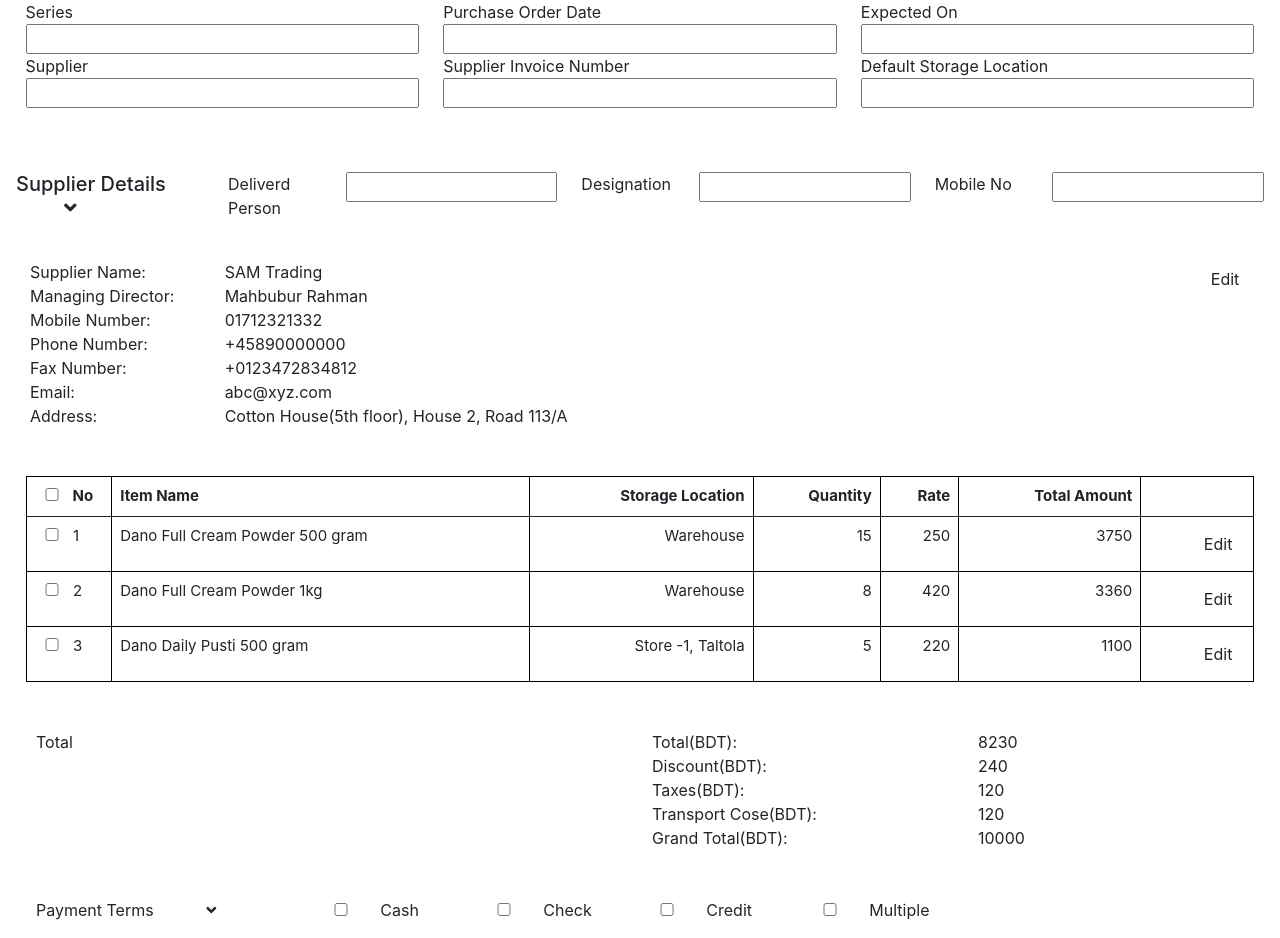
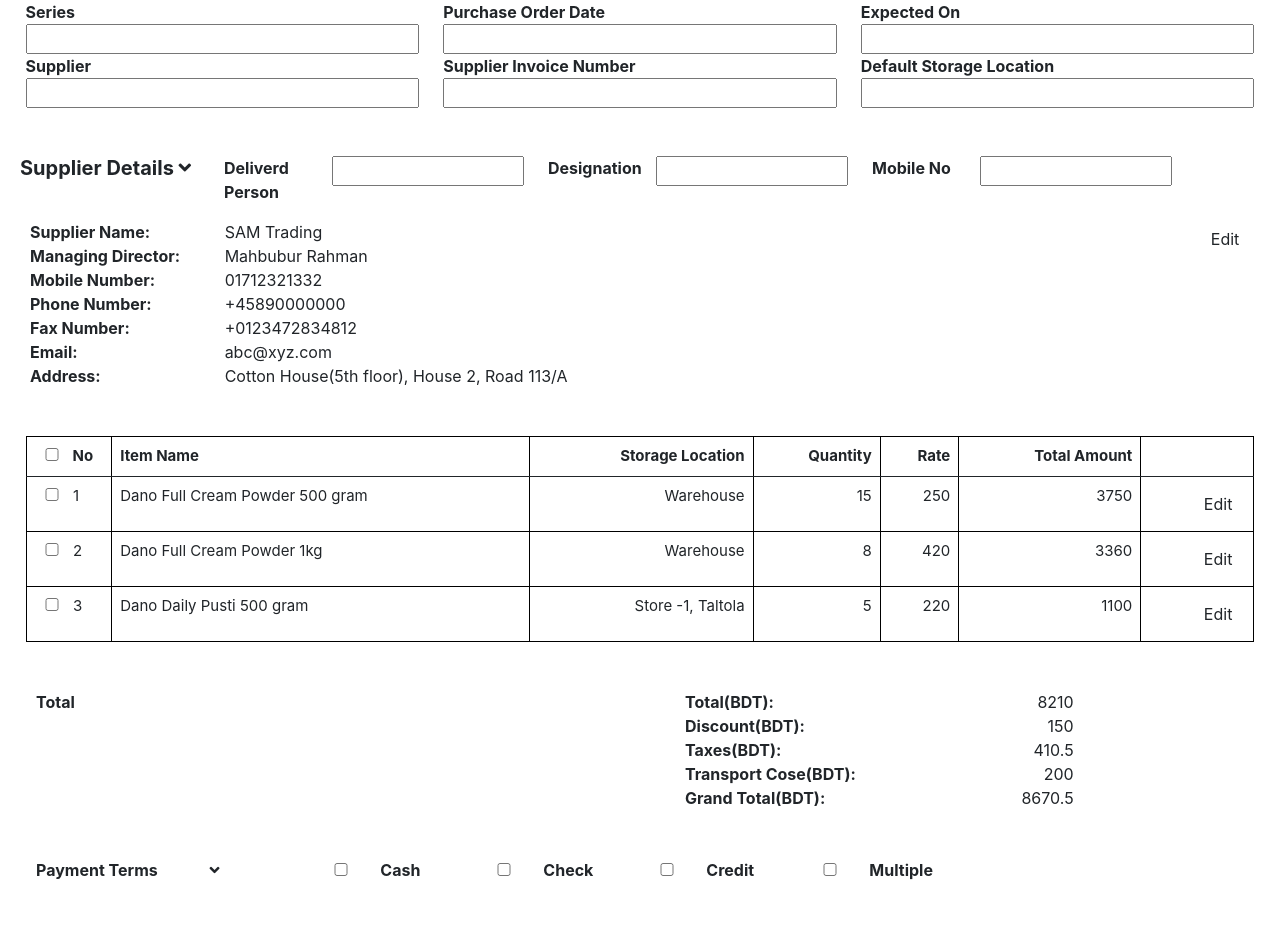
Before and after one commit to Dilgite/ERP, a React (Create React App) app: page / in a window 1280 px wide. After the commit the page ends 898 px from the top, so only its background shows below. Built offline with nearby package versions, Linux system fonts and the light colour scheme.

Commit message:
grand total calculation

```diff
--- a/src/App.css
+++ b/src/App.css
@@ -1,38 +1,16 @@
 .App {
-  text-align: center;
+  overflow: hidden;
 }
 
-.App-logo {
-  height: 40vmin;
-  pointer-events: none;
-}
-
-@media (prefers-reduced-motion: no-preference) {
-  .App-logo {
-    animation: App-logo-spin infinite 20s linear;
+@media (max-width: 700px) {
+  .App{
+    overflow: hidden;
   }
 }
 
-.App-header {
-  background-color: #282c34;
-  min-height: 100vh;
-  display: flex;
-  flex-direction: column;
-  align-items: center;
-  justify-content: center;
-  font-size: calc(10px + 2vmin);
-  color: white;
-}
 
-.App-link {
-  color: #61dafb;
-}
-
-@keyframes App-logo-spin {
-  from {
-    transform: rotate(0deg);
-  }
-  to {
-    transform: rotate(360deg);
+@media (max-width: 425px) {
+  .App{
+    overflow: hidden;
   }
 }
--- a/src/App.js
+++ b/src/App.js
@@ -4,7 +4,7 @@
 
 function App() {
   return (
-    <div>
+    <div className='App'>
     <Invoice />
 
     </div>
--- a/src/views/Invoice/InvoiceTop/InvoiceTop.js
+++ b/src/views/Invoice/InvoiceTop/InvoiceTop.js
@@ -4,34 +4,34 @@
   return (
     <div className="top-container">
       <div className="row">
-        <div className="col-sm-12 col-md-6 col-lg-4">
+        <div className="col-sm-12 col-md-6 col-lg-4 fw-bold">
          Series
           <br></br>
           <input type="text" required></input>
         </div>
-        <div className="col-sm-12 col-md-6 col-lg-4">
+        <div className="col-sm-12 col-md-6 col-lg-4 fw-bold">
           Purchase Order Date
           <br></br>
           <input></input>
         </div>
-        <div className="col-sm-12 col-md-6 col-lg-4">
+        <div className="col-sm-12 col-md-6 col-lg-4 fw-bold">
           Expected On
           <br></br>
           <input></input>
         </div>
       </div>
       <div className="row">
-        <div className="col-sm-12 col-md-6 col-lg-4">
+        <div className="col-sm-12 col-md-6 col-lg-4 fw-bold" >
           Supplier
           <br></br>
           <input></input>
         </div>
-        <div className="col-sm-12 col-md-6 col-lg-4">
+        <div className="col-sm-12 col-md-6 col-lg-4 fw-bold">
           Supplier Invoice Number
           <br></br>
           <input></input>
         </div>
-        <div className="col-sm-12 col-md-6 col-lg-4">
+        <div className="col-sm-12 col-md-6 col-lg-4 fw-bold">
           Default Storage Location
           <br></br>
           <input></input>
--- a/src/views/Invoice/List/List.js
+++ b/src/views/Invoice/List/List.js
@@ -1,10 +1,12 @@
 import React, { useState } from "react";
 import { orderList } from "../../../../src/dummyData/invoiceList";
+import Total from "../Total/Total";
 import "./List.css";
 
-var total = 0;
+
 
 const List = () => {
+  var total = 0;
   const calculate = (quantity, rate) => {
     total = total + quantity * rate;
     console.log(total);
@@ -144,6 +146,8 @@
           </div>
         </div>
       </div>
+
+
     </div>
   );
 };
--- a/src/views/Invoice/PaymentTerms/PaymentTerms.js
+++ b/src/views/Invoice/PaymentTerms/PaymentTerms.js
@@ -3,7 +3,7 @@
 const PaymentTerms = () => {
   return (
     <div className="row mt-5 mb-3">
-      <div className="col-lg-3 col-sm-12 col-md-6 ps-5">
+      <div className="col-lg-3 col-sm-12 col-md-6 ps-5 fw-bold">
         Payment Terms <i className=" ms-5 fas fa-angle-down"></i>
       </div>
       <div className="col-lg-6 col-sm-12 col-md-6">
@@ -13,7 +13,7 @@
               <div className="col-4">
                 <input type="checkbox"></input>{" "}
               </div>
-              <div className="col-8">Cash</div>
+              <div className="col-8 fw-bold">Cash</div>
             </div>
           </div>
           <div className="col-lg-3 col-md-6 col-sm-6">
@@ -21,7 +21,7 @@
               <div className="col-4">
                 <input type="checkbox"></input>{" "}
               </div>
-              <div className="col-8 ">Check</div>
+              <div className="col-8 fw-bold">Check</div>
             </div>
           </div>
           <div className="col-lg-3 col-md-6 col-sm-6">
@@ -29,7 +29,7 @@
               <div className="col-4">
                 <input type="checkbox"></input>{" "}
               </div>
-              <div className="col-8">Credit</div>
+              <div className="col-8 fw-bold">Credit</div>
             </div>
           </div>
           <div className="col-lg-3 col-md-6 col-sm-6">
@@ -37,7 +37,7 @@
               <div className="col-4">
                 <input type="checkbox"></input>{" "}
               </div>
-              <div className="col-8">Multiple</div>
+              <div className="col-8 fw-bold">Multiple</div>
             </div>
           </div>
         </div>
--- a/src/views/Invoice/Supplier/Supplier.js
+++ b/src/views/Invoice/Supplier/Supplier.js
@@ -3,28 +3,28 @@
 
 const Supplier = () => {
   return (
-    <div className="row mt-5 ps-3 px-3 py-3 my-3">
-      <div className="col-lg-2 col-md-6 col-sm-12">
-        <h5>Supplier Details <i className=" ms-5 fas fa-angle-down"></i></h5>
+    <div className="row mt-5 ps-2">
+      <div className="col-lg-2 col-md-6 col-sm-12 ps-4">
+        <h5 className="fw-bold">Supplier Details <i className="fas fa-angle-down"></i></h5>
       </div>
-      <div className="col-lg-10 col-md-12 col-sm-12">
-        <div className="row">
+      <div className="col-lg-9 col-md-12 col-sm-12">
+        <div className="row ">
           <div className="col-lg-4 col-md-6 col-sm-12">
             <div className="row supplier">
-              <div className="col-4">Deliverd Person </div>
-              <div className="col-8"><input className="w-100"></input></div>
+              <div className="col-sm-12 col-md-12 col-lg-4 fw-bold">Deliverd Person </div>
+              <div className="col-sm-10 col-md-12 col-lg-8 "><input ></input></div>
             </div>
           </div>
           <div className="col-lg-4 col-md-6 col-sm-12">
           <div className="row supplier">
-              <div className="col-4">Designation </div>
-              <div className="col-8"><input ></input></div>
+              <div className="col-sm-12 col-md-12 col-lg-4 fw-bold">Designation </div>
+              <div className="col-sm-10 col-md-12 col-lg-8 "><input ></input></div>
             </div>
           </div>
           <div className="col-lg-4 col-md-6 col-sm-12">
           <div className="row supplier">
-              <div className="col-4">Mobile No </div>
-              <div className="col-8"><input ></input></div>
+              <div className="col-sm-12 col-md-12 col-lg-4 fw-bold">Mobile No </div>
+              <div className="col-sm-10 col-md-12 col-lg-8 "><input ></input></div>
             </div>
           </div>
         </div>
--- a/src/views/Invoice/SupplierDetails/SupplierDetails.css
+++ b/src/views/Invoice/SupplierDetails/SupplierDetails.css
@@ -1,3 +1,3 @@
 .supplierDetails{
-    margin-left: 30px;
+    padding-left: 30px;
 }
--- a/src/views/Invoice/SupplierDetails/SupplierDetails.js
+++ b/src/views/Invoice/SupplierDetails/SupplierDetails.js
@@ -1,43 +1,43 @@
-import React, { useState } from "react";
+import React from "react";
 import "./SupplierDetails.css";
 
 const SupplierDetails = () => {
   return (
     <div className="supplierDetails mt-3">
       <div className="row">
-        <div className="col-lg-11 col-md-11 col-sm-11">
+        <div className="col-lg-11 col-md-12 col-sm-12">
           <div className="row">
-            <div className="col-lg-2 col-md-5 col-sm-5">Supplier Name:</div>
+            <div className="col-lg-2 col-md-5 col-sm-5 fw-bold">Supplier Name:</div>
             <div className="col-lg-4 col-md-6 col-sm-6">SAM Trading</div>
           </div>
           <div className="row">
-            <div className="col-lg-2 col-md-5 col-sm-5">Managing Director:</div>
+            <div className="col-lg-2 col-md-5 col-sm-5 fw-bold">Managing Director:</div>
             <div className="col-lg-4 col-md-6 col-sm-6">Mahbubur Rahman</div>
           </div>
           <div className="row">
-            <div className="col-lg-2 col-md-5 col-sm-5">Mobile Number:</div>
+            <div className="col-lg-2 col-md-5 col-sm-5 fw-bold">Mobile Number:</div>
             <div className="col-lg-4 col-md-6 col-sm-6">01712321332</div>
           </div>
           <div className="row">
-            <div className="col-lg-2 col-md-5 col-sm-5">Phone Number:</div>
+            <div className="col-lg-2 col-md-5 col-sm-5 fw-bold">Phone Number:</div>
             <div className="col-lg-4 col-md-6 col-sm-6">+45890000000</div>
           </div>
           <div className="row">
-            <div className="col-lg-2 col-md-5 col-sm-5">Fax Number:</div>
+            <div className="col-lg-2 col-md-5 col-sm-5 fw-bold">Fax Number:</div>
             <div className="col-lg-4 col-md-6 col-sm-6">+0123472834812</div>
           </div>
           <div className="row">
-            <div className="col-lg-2 col-md-5 col-sm-5">Email:</div>
+            <div className="col-lg-2 col-md-5 col-sm-5 fw-bold">Email:</div>
             <div className="col-lg-4 col-md-6 col-sm-6">abc@xyz.com</div>
           </div>
           <div className="row">
-            <div className="col-lg-2 col-md-5 col-sm-5">Address:</div>
+            <div className="col-lg-2 col-md-5 col-sm-5 fw-bold">Address:</div>
             <div className="col-lg-4 col-md-6 col-sm-6">
               Cotton House(5th floor), House 2, Road 113/A
             </div>
           </div>
         </div>
-        <div className="col-lg-1 col-md-1 col-sm-1 ">
+        <div className=" col-sm-1 col-md-1 col-lg-1 ">
           {" "}
           <button
             type="button"
--- a/src/views/Invoice/Total/Total.css
+++ b/src/views/Invoice/Total/Total.css
@@ -0,0 +1,6 @@
+@media (min-width: 425px) {
+    .total-calculation{
+        padding-left: 45px;
+    }
+
+}
--- a/src/views/Invoice/Total/Total.js
+++ b/src/views/Invoice/Total/Total.js
@@ -1,31 +1,46 @@
 import React from "react";
+import { orderList } from "../../../../src/dummyData/invoiceList";
+import './Total.css'
 
 const Total = () => {
+
+  var total = 0;
+  orderList.map((pd) => (
+    total = total + pd.quantity * pd.rate
+  ))
+
+  console.log(total);
+  var discount = 150;
+  var vatPercentage = 5;
+  var vat = (total*vatPercentage)/100;
+  var transportCost = 200;
+
+  var grandTotal = total-discount+vat+transportCost;
   return (
     <div className="row mt-5">
-      <div className="col-6 ps-5">
+      <div className="col-lg-6 col-md-3 col-sm-3 ps-5 fw-bold">
           Total
       </div>
-      <div className="col-6">
+      <div className="col-lg-6 col-md-9 col-sm-9 total-calculation">
         <div className="row">
-          <div className="col-6">Total(BDT):</div>
-          <div className="col-6">8230</div>
+          <div className="col-6 fw-bold">Total(BDT):</div>
+          <div className="col-2 text-end">{total}</div>
         </div>
         <div className="row">
-          <div className="col-6">Discount(BDT):</div>
-          <div className="col-6">240</div>
+          <div className="col-6 fw-bold">Discount(BDT):</div>
+          <div className="col-2 text-end">{discount}</div>
         </div>
         <div className="row">
-          <div className="col-6">Taxes(BDT):</div>
-          <div className="col-6">120</div>
+          <div className="col-6 fw-bold">Taxes(BDT):</div>
+          <div className="col-2 text-end">{vat}</div>
         </div>
         <div className="row">
-          <div className="col-6">Transport Cose(BDT):</div>
-          <div className="col-6">120</div>
+          <div className="col-6 fw-bold">Transport Cose(BDT):</div>
+          <div className="col-2 text-end">{transportCost}</div>
         </div>
         <div className="row">
-          <div className="col-6">Grand Total(BDT):</div>
-          <div className="col-6">10000</div>
+          <div className="col-6 fw-bold">Grand Total(BDT):</div>
+          <div className="col-2 text-end">{grandTotal}</div>
         </div>
 
       </div>
```
